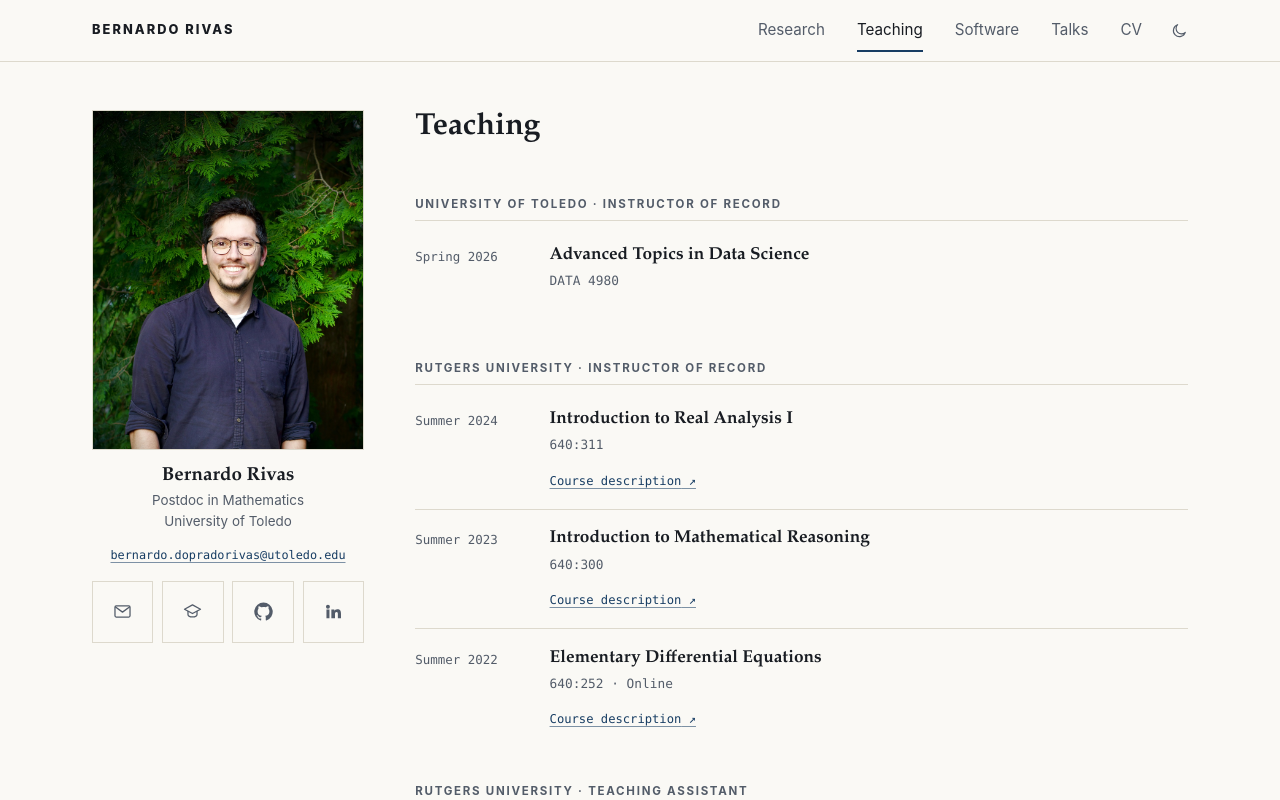
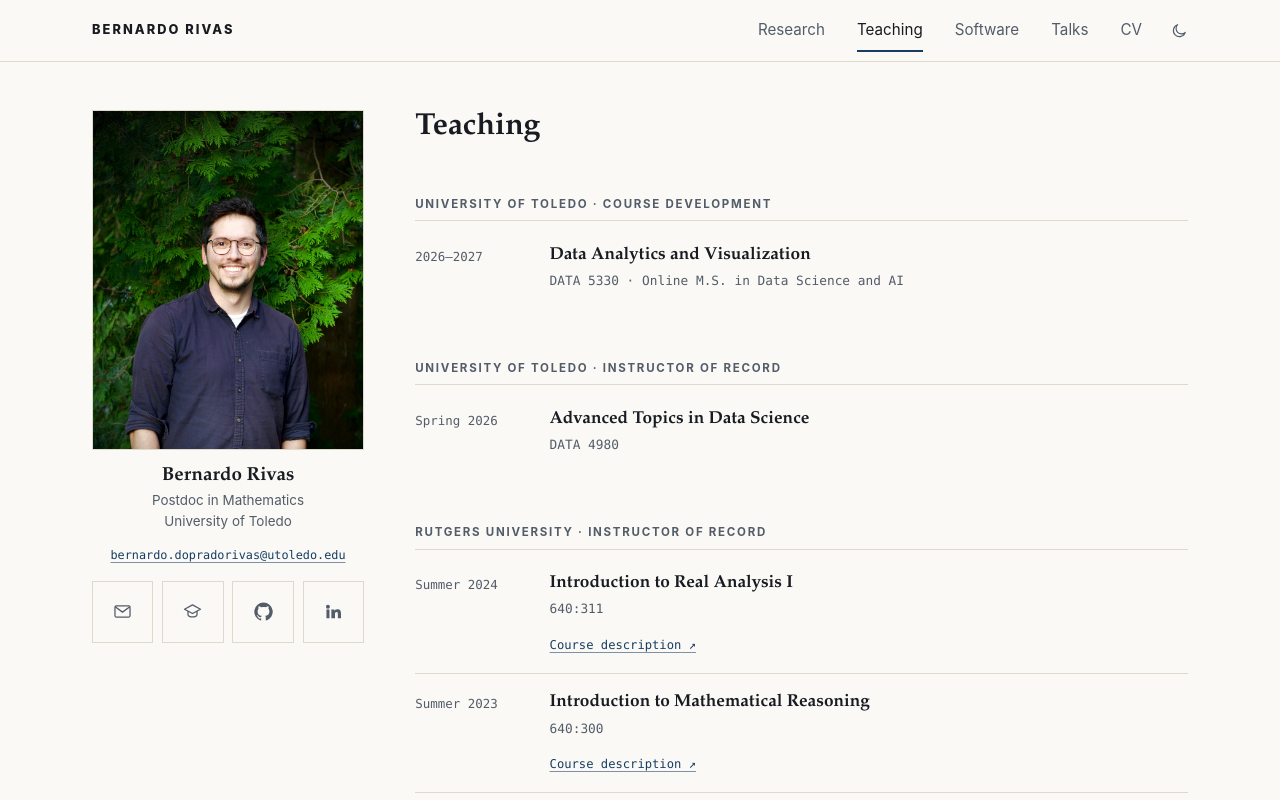
Before and after one commit to bernardorivas/bernardorivas.github.io, a Next.js app: page /teaching in a window 1280 px wide. Shown: the top 800 px of the page. Built offline with nearby package versions, Linux system fonts and the light colour scheme.

Commit message:
Add DATA 5330 course development to the Teaching page

```diff
--- a/src/app/teaching/page.tsx
+++ b/src/app/teaching/page.tsx
@@ -11,6 +11,7 @@ export const metadata = buildMetadata({
 });
 
 const groupIds = [
+  "utoledo-development-title",
   "utoledo-instructor-title",
   "rutgers-instructor-title",
   "rutgers-ta-title",
--- a/src/data/courses.ts
+++ b/src/data/courses.ts
@@ -12,6 +12,17 @@ const rutgersOdeEngDescription =
   "https://math.rutgers.edu/academics/undergraduate/course-descriptions/947-01-640-244-differential-equations-for-engineering-and-physics";
 
 export const courseGroups: CourseGroup[] = [
+  {
+    title: "University of Toledo · Course development",
+    courses: [
+      {
+        id: "course-data-5330",
+        term: "2026–2027",
+        title: "Data Analytics and Visualization",
+        meta: "DATA 5330 · Online M.S. in Data Science and AI",
+      },
+    ],
+  },
   {
     title: "University of Toledo · Instructor of record",
     courses: [
```
Also changed, not shown: 1 other file (tests, documents, lock files or other folders).
